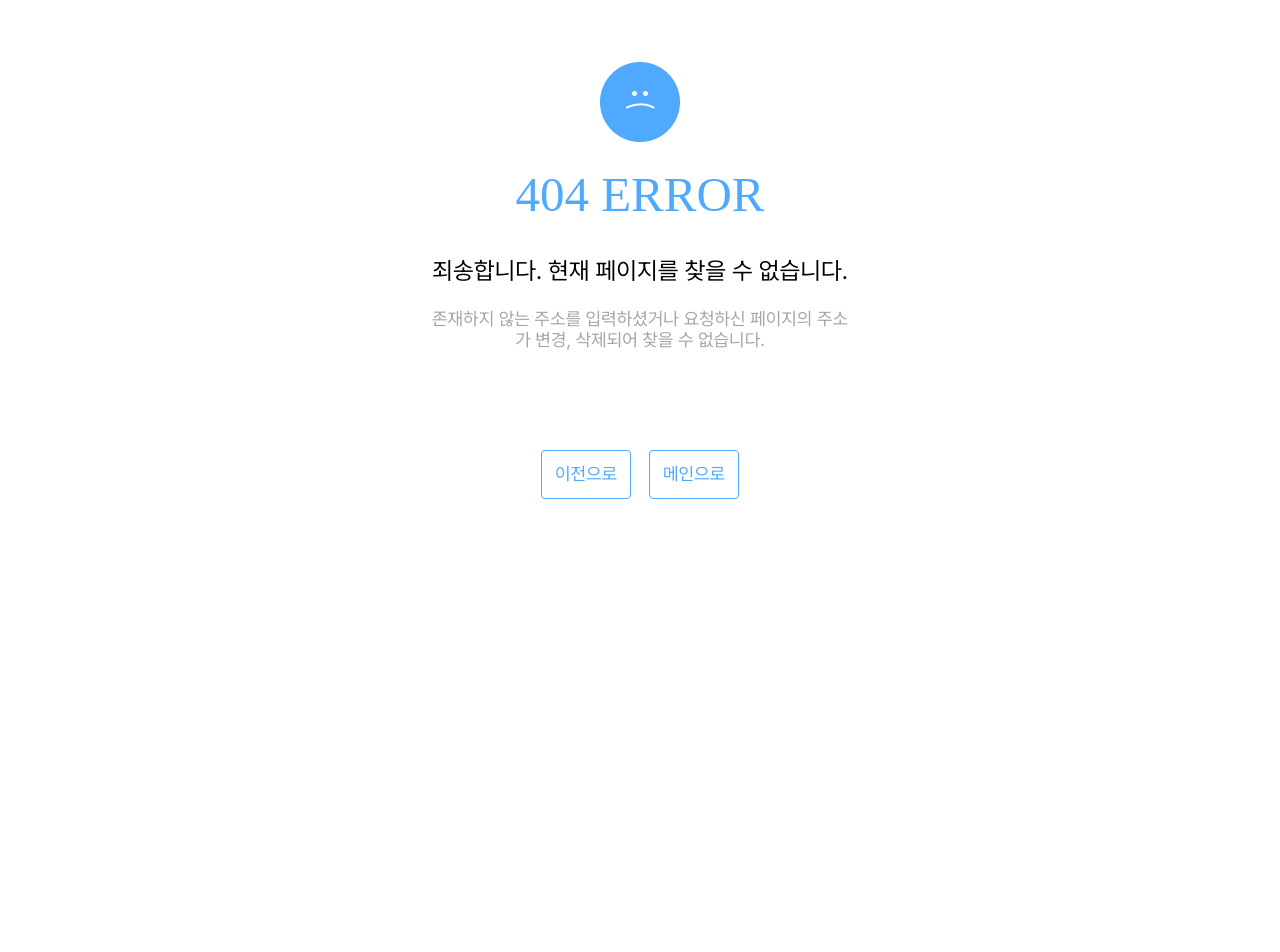
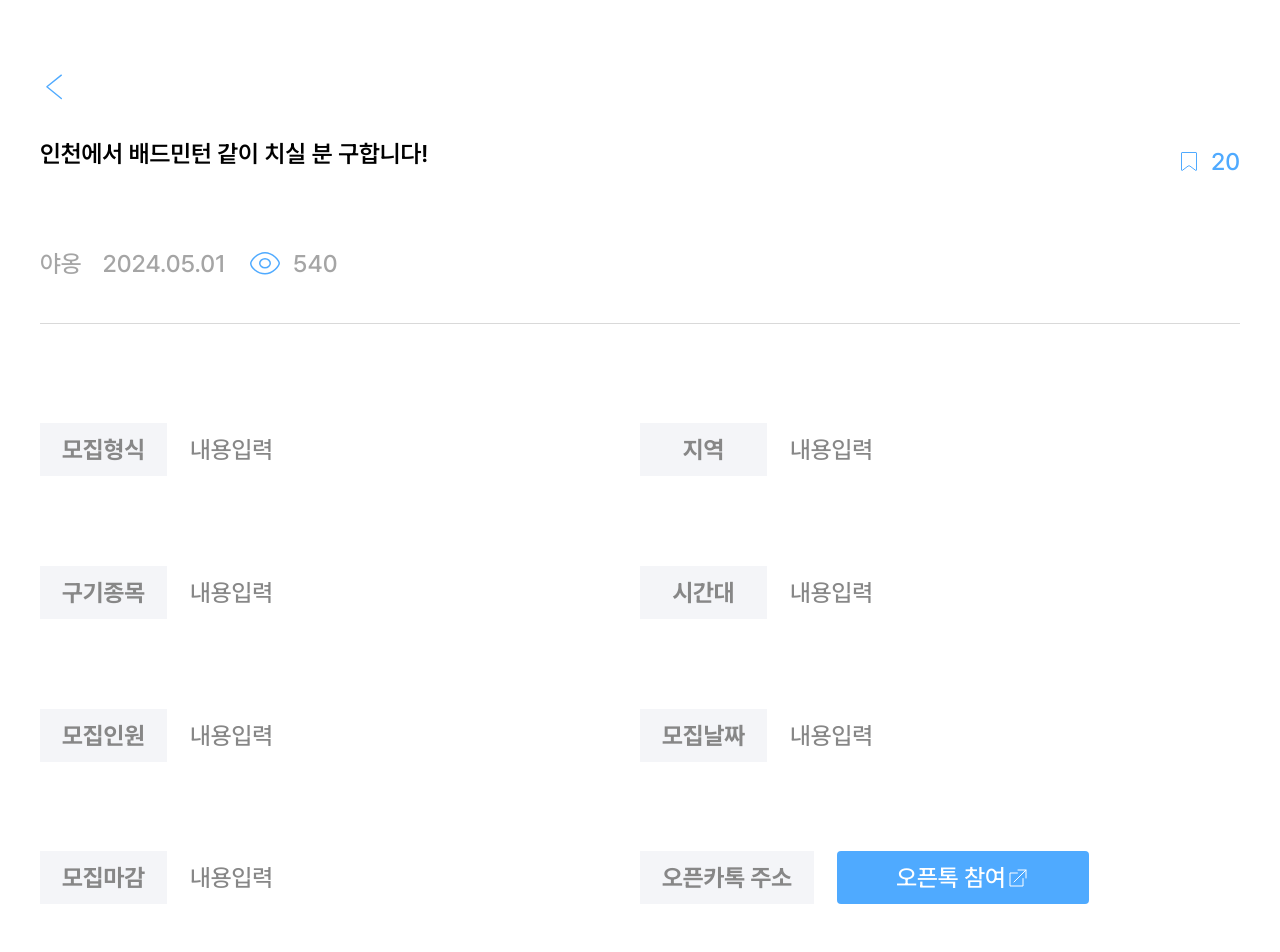
Before and after one commit to MNC-TEAM/gugumo_frontend, a Next.js app: page /detail/1 in a window 1280 px wide. Before the commit this address had no page. Shown: the part 120-1072 px from the top of the page. Before the commit the page ends 800 px from the top, so only its background shows below. Built offline with nearby package versions, Linux system fonts and the light colour scheme.

Commit message:
:lipstick: UI작성 및 Detail 라우터 수정

```diff
--- a/package.json
+++ b/package.json
@@ -15,6 +15,7 @@
     "@reduxjs/toolkit": "^2.2.3",
     "@svgr/webpack": "^8.1.0",
     "@types/react-modal": "^3.16.3",
+    "axios": "^1.6.8",
     "moment": "^2.30.1",
     "next": "14.2.2",
     "react": "^18",
--- a/src/app/(route)/detail/page.tsx
+++ b/src/app/(route)/detail/[postid]/page.tsx
@@ -1,79 +1,71 @@
 "use client"
-
-import { Grid, BackRouter, BookFlex, Col, DetailStyle,Flex, Top, View, Desc, LinkStyle } from "@/app/components/detail/style";
+import * as S from "./style";
+import PrevBtn from "@/app/components/detail/PrevBtn/PrevBtn";
 import { Wrap } from "@/app/components/main/style";
-import { useRouter } from "next/navigation";
 
 export default function Detail() {
 
-  const router = useRouter();
-
   return (
-    <DetailStyle>
+    <S.DetailStyle>
       <Wrap>
-        <BackRouter onClick={()=>router.back()}>
-          <img src="/asset/icon/prev.svg" alt="뒤로가기" />
-        </BackRouter>
-        <Flex>
+        <PrevBtn/>
+        <S.Flex>
           <h1>인천에서 배드민턴 같이 치실 분 구합니다!</h1>
-          <BookFlex>
+          <S.BookFlex>
             <img src="/asset/icon/bookmark.svg" alt="북마크" />
             <p>20</p>
-          </BookFlex>
-        </Flex>
-        <Top>
+          </S.BookFlex>
+        </S.Flex>
+        <S.Top>
           <p>야옹</p>
           <p>2024.05.01</p>
-          <View>
+          <S.View>
             <img src="/asset/icon/view.svg" alt="" />
             540
-          </View>
-        </Top>
-        <Grid>
-          <Col>
+          </S.View>
+        </S.Top>
+        <S.Grid>
+          <S.Col>
             <h4>모집형식</h4>
             <p>내용입력</p>
-          </Col>
-          <Col>
+          </S.Col>
+          <S.Col>
             <h4>지역</h4>
             <p>내용입력</p>
-          </Col>
-          <Col>
+          </S.Col>
+          <S.Col>
             <h4>구기종목</h4>
             <p>내용입력</p>
-          </Col>
-          <Col>
+          </S.Col>
+          <S.Col>
             <h4>시간대</h4>
             <p>내용입력</p>
-          </Col>
-          <Col>
+          </S.Col>
+          <S.Col>
             <h4>모집인원</h4>
             <p>내용입력</p>
-          </Col>
-          <Col>
+          </S.Col>
+          <S.Col>
             <h4>모집날짜</h4>
             <p>내용입력</p>
-          </Col>
-          <Col>
+          </S.Col>
+          <S.Col>
             <h4>모집마감</h4>
             <p>내용입력</p>
-          </Col>
-          <Col>
+          </S.Col>
+          <S.Col>
             <h4>오픈카톡 주소</h4>
             <a href="" target="_blank">오픈톡 참여 <img src="/asset/icon/link.svg" alt="" /></a>
-          </Col>
-        </Grid>
-
-        <Desc>
+          </S.Col>
+        </S.Grid>
+        <S.Desc>
           내용입니다 내용입니다내용입니다내용입니다<br/>
           내용입니다내용입니다내용입니다<br/>
           내용입니다내용입니다내용입니다<br/>
           내용입니다내용입니다내용입니다<br/>
-        </Desc>
-
-        <LinkStyle href={'/'}>목록으로</LinkStyle>
-
+        </S.Desc>
+        <S.LinkStyle href={'/'}>목록으로</S.LinkStyle>
       </Wrap>
-    </DetailStyle>
+    </S.DetailStyle>
   )
 }
--- a/src/app/components/detail/style.ts
+++ b/src/app/(route)/detail/[postid]/style.ts
@@ -3,14 +3,6 @@ import styled from "styled-components";
 
 export const DetailStyle = styled.main`
     padding: 80px 0 160px;
-`;
-
-export const BackRouter = styled.button`
-    all: unset;
-    img {
-        width: 33px;
-    }
-    cursor: pointer;
 `;
 
 export const Flex = styled.div`
--- a/src/app/(route)/page.tsx
+++ b/src/app/(route)/page.tsx
@@ -48,9 +48,9 @@ export default function Home() {
 
         <S.Layout>
 
-          <S.Order>
+          {/* <S.Order>
             <div>최신순 <img src="/asset/icon/down.svg" alt="순서" /></div>
-          </S.Order>
+          </S.Order> */}
 
           <S.Grid>
             {
--- a/src/app/components/common/Button/Tag/style.ts
+++ b/src/app/components/common/Button/Tag/style.ts
@@ -1,4 +1,5 @@
 import styled from "styled-components";
+
 interface ButtonStyleType{
   $active : boolean
 }
--- a/src/app/components/common/Card/Layout/index.tsx
+++ b/src/app/components/common/Card/Layout/index.tsx
@@ -35,7 +35,8 @@ export default function Card({postId,status,gameType,location,title,meetingDateT
 
       <Date>
         <span>모집 마감일 {moment(meetingDeadline).format("YYYY.MM.DD")}</span>
-        <Bookmark status={bookmarkStatus}/>
+        <Bookmark postid={"1"} status={bookmarkStatus}
+        />
       </Date>
     </CardStyle>
   )
--- /dev/null
+++ b/src/app/components/detail/PrevBtn/PrevBtn.style.ts
@@ -0,0 +1,9 @@
+import styled from "styled-components";
+
+export const BackRouter = styled.button`
+    all: unset;
+    img {
+        width: 33px;
+    }
+    cursor: pointer;
+`;
--- /dev/null
+++ b/src/app/components/detail/PrevBtn/PrevBtn.tsx
@@ -0,0 +1,17 @@
+"use client"
+import React from 'react'
+import * as S from "./PrevBtn.style";
+import { useRouter } from 'next/navigation';
+
+function PrevBtn() {
+    const router = useRouter();
+
+    return (
+        <S.BackRouter onClick={()=>router.back()}>
+            <img src="/asset/icon/prev.svg" alt="뒤로가기" />
+        </S.BackRouter>
+    )
+
+}
+
+export default PrevBtn
--- a/src/app/components/main/Paging/index.tsx
+++ b/src/app/components/main/Paging/index.tsx
@@ -3,7 +3,7 @@ import { Flex,LinkStyle } from "./style";
 export default function Paging() {
   return (
     <Flex>
-        <LinkStyle href={"1"} active={true} >1</LinkStyle>
+        <LinkStyle href={"1"} $active={true} >1</LinkStyle>
         <LinkStyle href={"2"}>2</LinkStyle>
         <LinkStyle href={"3"}>3</LinkStyle>
         <LinkStyle href={"4"}>4</LinkStyle>
--- a/src/app/components/main/Paging/style.ts
+++ b/src/app/components/main/Paging/style.ts
@@ -8,10 +8,10 @@ export const Flex = styled.div`
     gap: 20px;
 `;
 
-export const LinkStyle = styled(Link)<{active? : boolean}>`
+export const LinkStyle = styled(Link)<{$active? : boolean}>`
     text-decoration: none;
-    color: ${({active,theme})=>{
-        if(active){
+    color: ${({$active,theme})=>{
+        if($active){
             return theme.color.Primary;
         }else{
             return theme.color.OnBackground;
--- a/src/lib/registry.tsx
+++ b/src/lib/registry.tsx
@@ -3,7 +3,6 @@ import React, { useState } from 'react'
 import { useServerInsertedHTML } from 'next/navigation'
 import { ServerStyleSheet, StyleSheetManager } from 'styled-components'
 import { GlobalStyle } from '@/styles/global'
-import { theme } from '@/styles/theme'
 
 export default function StyledComponentsRegistry({
   children,
```
Also changed, not shown: src/app/components/common/Button/Bookmark/index.tsx (+15 -3 lines), public/asset/icon/down.svg, 1 other file (tests, documents, lock files or other folders).
